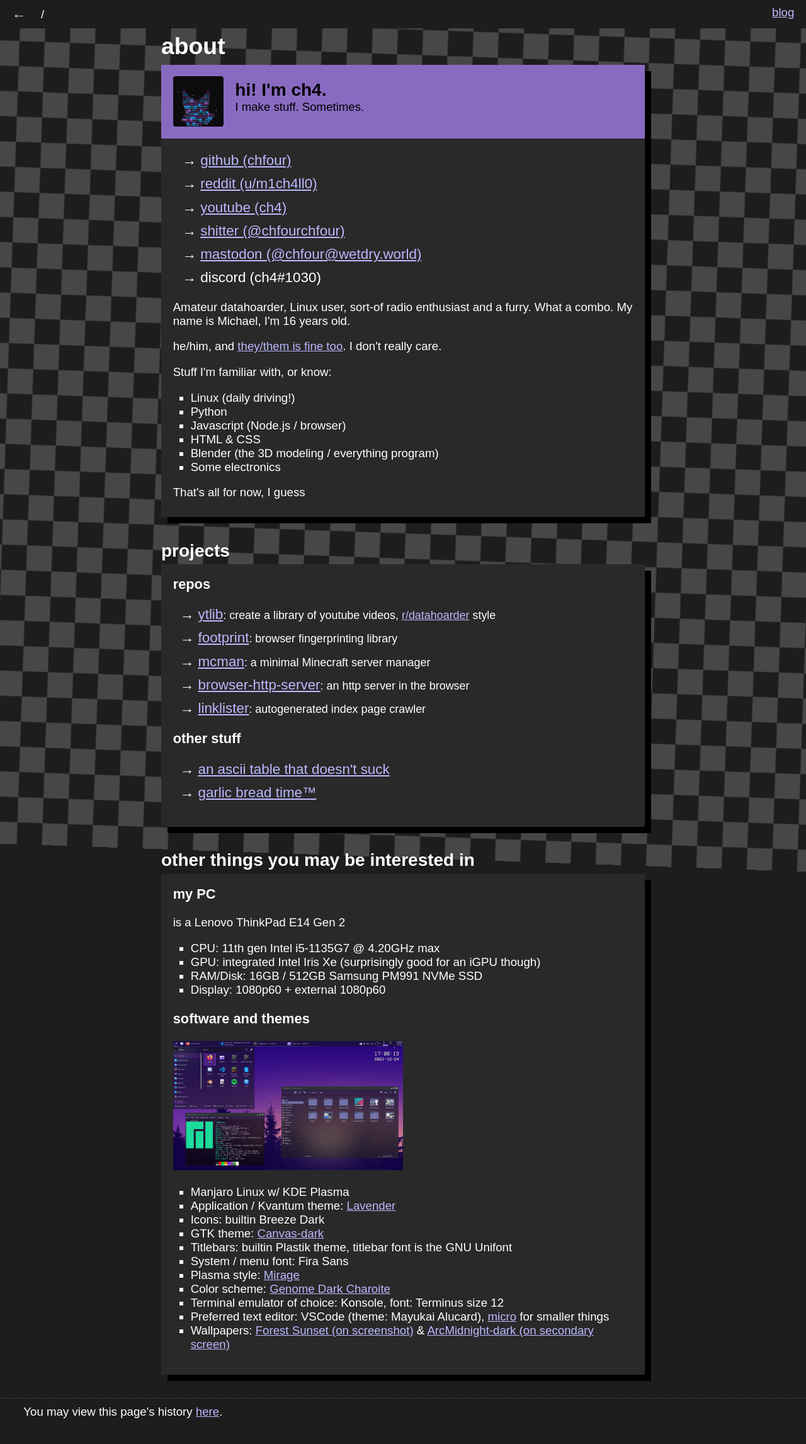
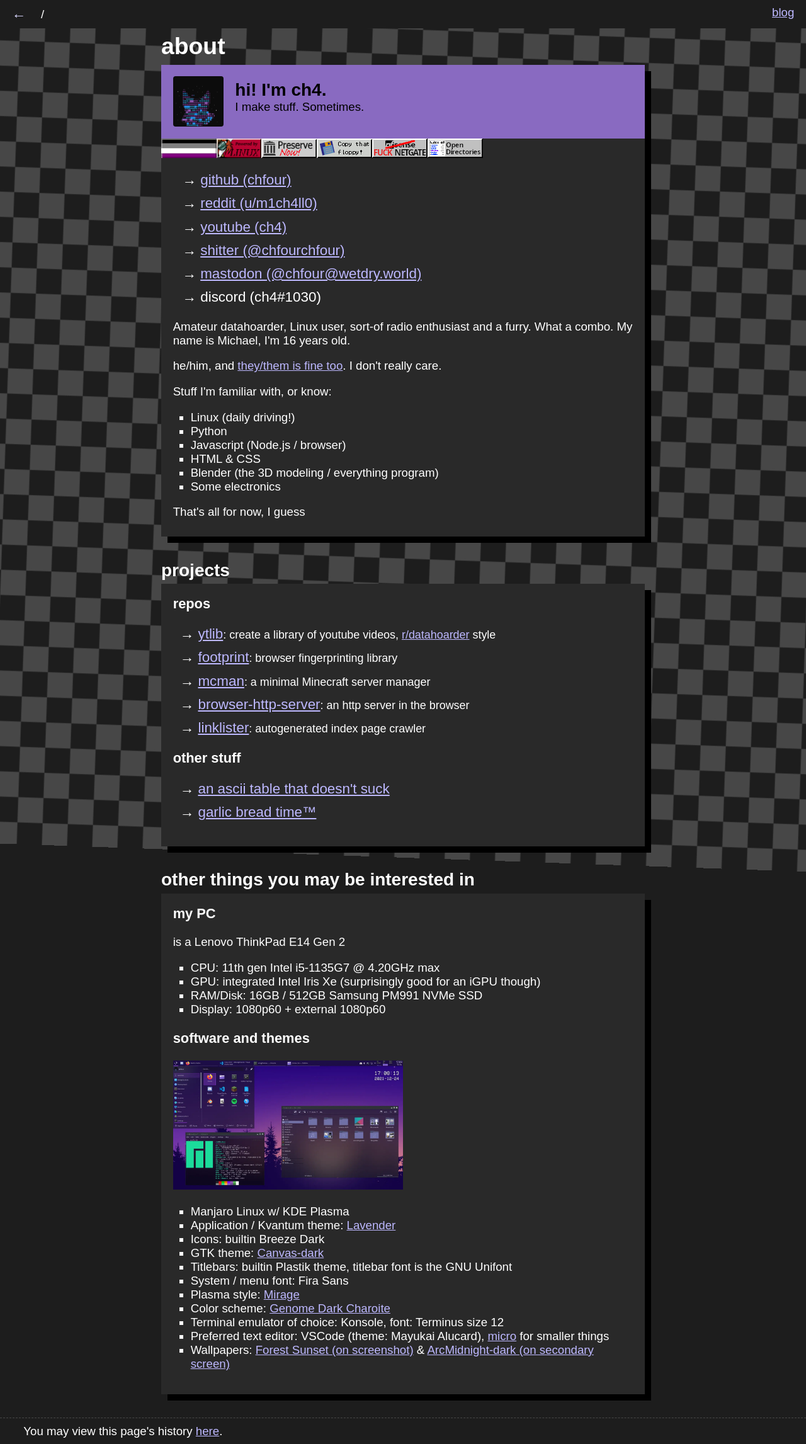
Before and after one commit to chfour/website-static, a Jekyll site: the page index.html, which Jekyll copies as it is, in a window 1280 px wide. Shown: the whole page at 63% size. Built offline with Jekyll 4.4.1, drawn with Linux system fonts in a browser that asks for light colours; before the commit the page ends 2262 px from its top, so only the background shows below that.

Commit message:
add ze buttons

```diff
--- a/index.html
+++ b/index.html
@@ -29,12 +29,9 @@
         .aboutme * { margin: 0; }
 
         .first { padding: 0 0 0.5em 0; }
-        .first > *:not(:first-child){
-            margin: 1em;
-        }
-        .fontsmall {
-            font-size: 0.8em;
-        }
+        .first > * { margin: 1em; }
+
+        .fontsmall { font-size: 0.8em; }
 
         :root::before {
             content: "";
@@ -53,6 +50,16 @@
         body > :not(article) {
             background-color: var(--color-bg);
         }
+
+        .buttons {
+            margin: 0;
+
+            /* this is so whitespace doesn't cause spacing between the buttons */
+            font-size: 0;
+        }
+        .buttons img {
+            height: 31px;
+        }
     </style>
 </head>
 
@@ -66,13 +73,21 @@
     <section>
         <h1>about</h1>
         <div class="card first">
-            <div class="aboutme card">
+            <div class="aboutme card" style="margin: 0;">
                 <img width="80" height="80" style="border-radius: 5%;" src="/images/profilepic.png"
                 alt="profile picture" title="ok I changed the profile picture">
                 <div>
                     <h2 style="margin-block-start: 0.2em;">hi! I'm ch4.</h2>
                     <p>I make stuff. Sometimes.</p>
                 </div>
+            </div>
+            <div class="buttons">
+                <a href="https://en.wikipedia.org/wiki/Asexuality"><img src="images/buttons/aceflag.png" alt="88x31 button: asexual pride flag"></a>
+                <a href="https://xenia-linux-site.glitch.me/"><img src="images/buttons/poweredbylinux_xenia.png" height="31" alt="88x31-style button: Xenia the alternative Linux mascot, with the text 'Powered by LINUX' in serif"></a>
+                <a href="https://archive.org/"><img src="images/buttons/ia_preserve.png" alt="88x31 button: Internet Archive logo, with the text 'Preserve' and the 'Netscape Now' red cursive 'Now!'"></a>
+                <a href="https://www.youtube.com/watch?v=up863eQKGUI"><img src="images/buttons/copy_floppy.png" alt="88x31 button: a blue 3.5 inch floppy disk, with the text 'Copy that floppy!'"></a>
+                <a href="https://opnsense.org/opnsense-com/"><img src="images/buttons/fucknetgate.png" alt="88x31 button: pfSense logo crossed over in red, and the text 'FUCK NETGATE' with the first word in red"></a>
+                <a href="https://reddit.com/r/opendirectories"><img src="images/buttons/opendirectories.png" alt="88x31 button: a pixel art drawing of an http server autoindex page, and the text 'Open Directories'"></a>
             </div>
 
             <p>
```
Also changed, not shown: images/buttons/aceflag.png (added), images/buttons/copy_floppy.png (added), images/buttons/fucknetgate.png (added), images/buttons/ia_preserve.png (added), images/buttons/opendirectories.png (added), images/buttons/opnsenserocks.png (added), images/buttons/poweredbylinux_xenia.png (added), 3 other files.
